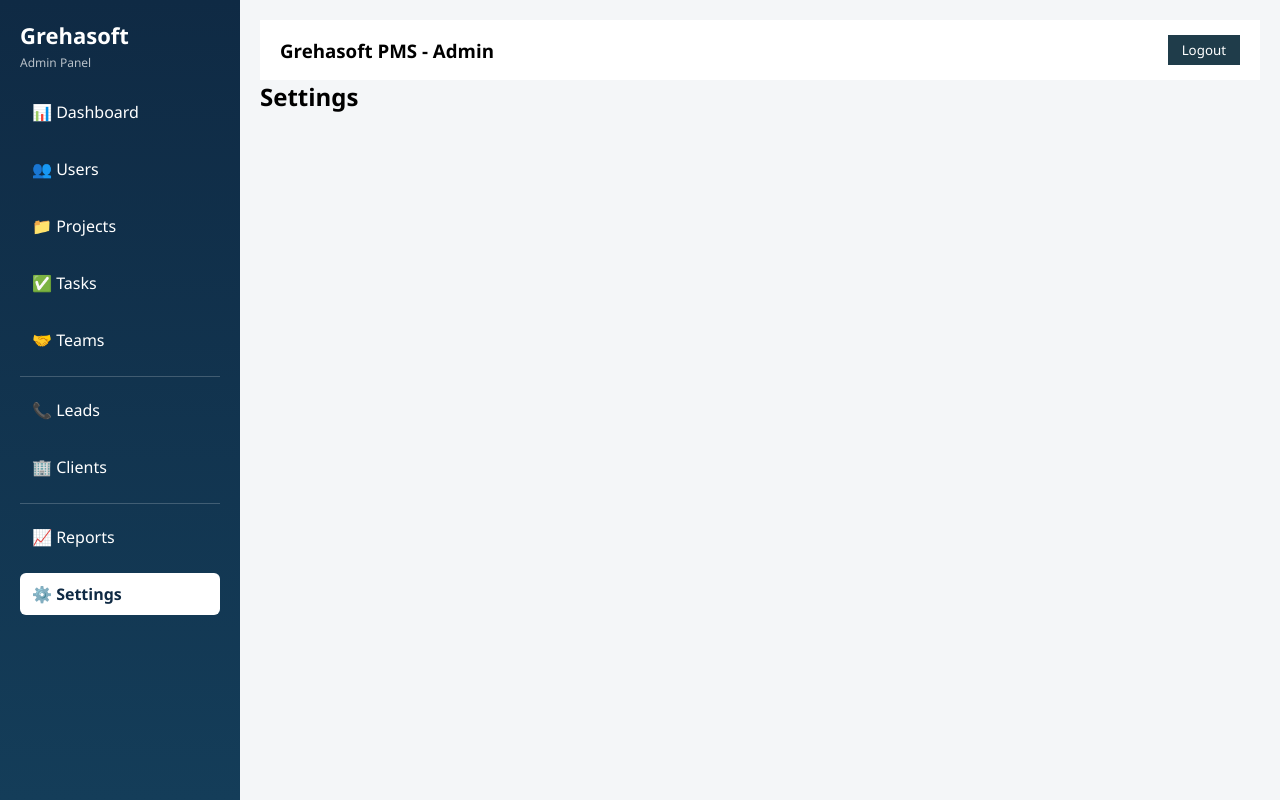
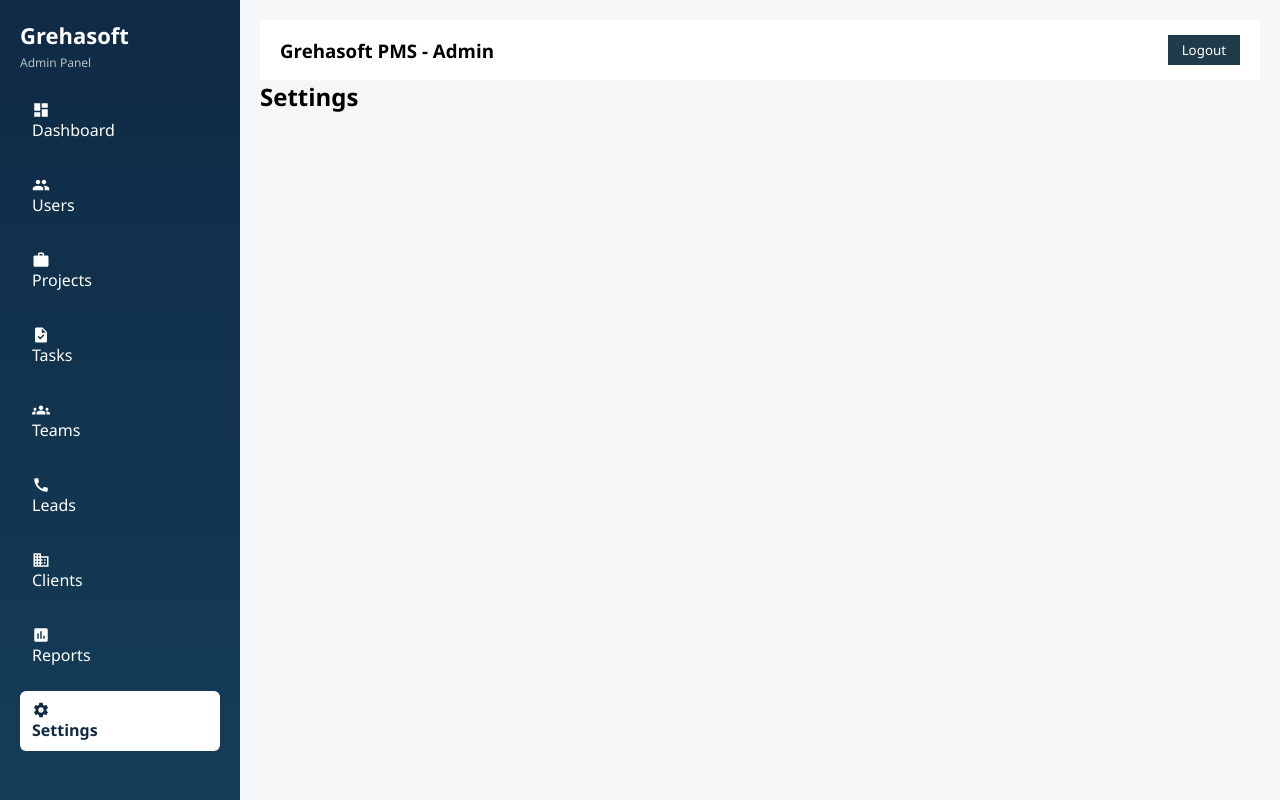
Before and after one commit to jisha-charly/grehasoft, a React (Vite) app: page /admin/settings in a window 1280 px wide. Built offline with nearby package versions, Linux system fonts and the light colour scheme.

Commit message:
Add typed sidebar icons using react-icons and central types

```diff
--- a/package.json
+++ b/package.json
@@ -12,6 +12,7 @@
   "dependencies": {
     "react": "^19.2.0",
     "react-dom": "^19.2.0",
+    "react-icons": "^5.5.0",
     "react-router-dom": "^7.12.0"
   },
   "devDependencies": {
--- a/src/components/Sidebar.tsx
+++ b/src/components/Sidebar.tsx
@@ -1,5 +1,30 @@
 import { NavLink } from "react-router-dom";
 import "../css/sidebar.css";
+import type { SidebarItem } from "../types";
+
+import {
+  MdDashboard,
+  MdPeople,
+  MdWork,
+  MdTask,
+  MdGroups,
+  MdCall,
+  MdBusiness,
+  MdAssessment,
+  MdSettings,
+} from "react-icons/md";
+
+const sidebarItems: SidebarItem[] = [
+  { label: "Dashboard", path: "/admin/dashboard", icon: <MdDashboard /> },
+  { label: "Users", path: "/admin/users", icon: <MdPeople /> },
+  { label: "Projects", path: "/admin/projects", icon: <MdWork /> },
+  { label: "Tasks", path: "/admin/tasks", icon: <MdTask /> },
+  { label: "Teams", path: "/admin/teams", icon: <MdGroups /> },
+  { label: "Leads", path: "/admin/leads", icon: <MdCall /> },
+  { label: "Clients", path: "/admin/clients", icon: <MdBusiness /> },
+  { label: "Reports", path: "/admin/reports", icon: <MdAssessment /> },
+  { label: "Settings", path: "/admin/settings", icon: <MdSettings /> },
+];
 
 const Sidebar: React.FC = () => {
   return (
@@ -8,21 +33,12 @@ const Sidebar: React.FC = () => {
       <p className="sidebar-subtitle">Admin Panel</p>
 
       <nav className="sidebar-menu">
-        <NavLink to="/admin/dashboard">📊 Dashboard</NavLink>
-        <NavLink to="/admin/users">👥 Users</NavLink>
-        <NavLink to="/admin/projects">📁 Projects</NavLink>
-        <NavLink to="/admin/tasks">✅ Tasks</NavLink>
-        <NavLink to="/admin/teams">🤝 Teams</NavLink>
-
-        <hr />
-
-        <NavLink to="/admin/leads">📞 Leads</NavLink>
-        <NavLink to="/admin/clients">🏢 Clients</NavLink>
-
-        <hr />
-
-        <NavLink to="/admin/reports">📈 Reports</NavLink>
-        <NavLink to="/admin/settings">⚙️ Settings</NavLink>
+        {sidebarItems.map((item) => (
+          <NavLink key={item.path} to={item.path} className="sidebar-link">
+            <span className="sidebar-icon">{item.icon}</span>
+            <span className="sidebar-text">{item.label}</span>
+          </NavLink>
+        ))}
       </nav>
     </div>
   );
--- a/src/components/Topbar.tsx
+++ b/src/components/Topbar.tsx
@@ -1,19 +1,26 @@
 import { useNavigate } from "react-router-dom";
+import type { TopbarProps } from "../types";
 
-function Topbar() {
+const Topbar: React.FC<TopbarProps> = ({
+  title,
+  showLogout = true,
+}) => {
   const navigate = useNavigate();
 
-  const handleLogout = () => {
+  const handleLogout = (): void => {
     localStorage.clear();
     navigate("/");
   };
 
   return (
     <div className="topbar">
-      <h3>Grehasoft PMS - Admin</h3>
-      <button onClick={handleLogout}>Logout</button>
+      <h3>{title}</h3>
+
+      {showLogout && (
+        <button onClick={handleLogout}>Logout</button>
+      )}
     </div>
   );
-}
+};
 
 export default Topbar;
--- a/src/css/sidebar.css
+++ b/src/css/sidebar.css
@@ -48,3 +48,27 @@
   background: rgba(255, 255, 255, 0.2);
   margin: 12px 0;
 }
+.sidebar-link {
+  display: flex;
+  align-items: center;
+  gap: 12px;
+  padding: 10px 14px;
+  color: #fff;
+  text-decoration: none;
+  border-radius: 6px;
+}
+
+.sidebar-link:hover {
+  background-color: rgba(255, 255, 255, 0.1);
+}
+
+.sidebar-link.active {
+  background-color: #ffffff;
+  color: #0b2c44;
+}
+
+.sidebar-icon {
+  font-size: 18px;
+  display: flex;
+  align-items: center;
+}
--- a/src/pages/Login.tsx
+++ b/src/pages/Login.tsx
@@ -2,10 +2,13 @@ import { useState } from "react";
 import "../css/login.css";
 import logo from "../assets/grehasoft-logo.png";
 import { useNavigate } from "react-router-dom";
+import type { LoginFormData, LoginResponse } from "../types";
 
 const Login: React.FC = () => {
-  const [username, setUsername] = useState<string>("");
-  const [password, setPassword] = useState<string>("");
+  const [formData, setFormData] = useState<LoginFormData>({
+    username: "",
+    password: "",
+  });
 
   const navigate = useNavigate();
 
@@ -20,27 +23,21 @@ const Login: React.FC = () => {
         headers: {
           "Content-Type": "application/json",
         },
-      body: JSON.stringify({
-        username,
-        password,
-      }),
+        body: JSON.stringify(formData),
       });
 
-    const data = await response.json();
+      const data: LoginResponse = await response.json();
 
       if (response.ok) {
-      // temporary role (next step we’ll send from backend)
-      localStorage.setItem("role", "admin");
-
+        localStorage.setItem("role", data.role);
         navigate("/admin/dashboard");
       } else {
-      alert(data.error || "Login failed");
+        alert(data.message || "Login failed");
       }
     } catch (error) {
       alert("Server not reachable");
     }
   };
-
 
   return (
     <div className="login-container">
@@ -48,7 +45,6 @@ const Login: React.FC = () => {
         <div className="login-header">
           <img src={logo} alt="Grehasoft Logo" className="logo" />
           <h2 className="logo-text">Grehasoft</h2>
-
         </div>
 
         <form onSubmit={handleLogin}>
@@ -56,8 +52,10 @@ const Login: React.FC = () => {
             <label>Username</label>
             <input
               type="text"
-              value={username}
-              onChange={(e) => setUsername(e.target.value)}
+              value={formData.username}
+              onChange={(e) =>
+                setFormData({ ...formData, username: e.target.value })
+              }
               required
             />
           </div>
@@ -66,8 +64,10 @@ const Login: React.FC = () => {
             <label>Password</label>
             <input
               type="password"
-              value={password}
-              onChange={(e) => setPassword(e.target.value)}
+              value={formData.password}
+              onChange={(e) =>
+                setFormData({ ...formData, password: e.target.value })
+              }
               required
             />
           </div>
@@ -85,4 +85,4 @@ const Login: React.FC = () => {
   );
 };
 
-export default Login; // ✅ MUST be last & outside component
+export default Login;
--- a/src/pages/admin/AdminDashboard.tsx
+++ b/src/pages/admin/AdminDashboard.tsx
@@ -8,7 +8,8 @@ const AdminDashboard: React.FC = () => {
     <div className="admin-layout">
       <Sidebar />
       <div className="admin-main">
-        <Topbar />
+        <Topbar title="Grehasoft PMS - Admin" showLogout />
+
         <Outlet />
       </div>
     </div>
--- /dev/null
+++ b/src/types/index.ts
@@ -0,0 +1,4 @@
+export * from "./auth.types";
+export * from "./user.types";
+export * from "./component.types";
+export * from "./api.types";
```
Also changed, not shown: src/types/api.types.ts (added, +12 -0 lines), src/types/auth.types.ts (added, +21 -0 lines), src/types/component.types.ts (added, +17 -0 lines), src/types/user.types.ts (added, +20 -0 lines), 1 other file (tests, documents, lock files or other folders). Lines whose indentation alone changed are shown as unchanged.
